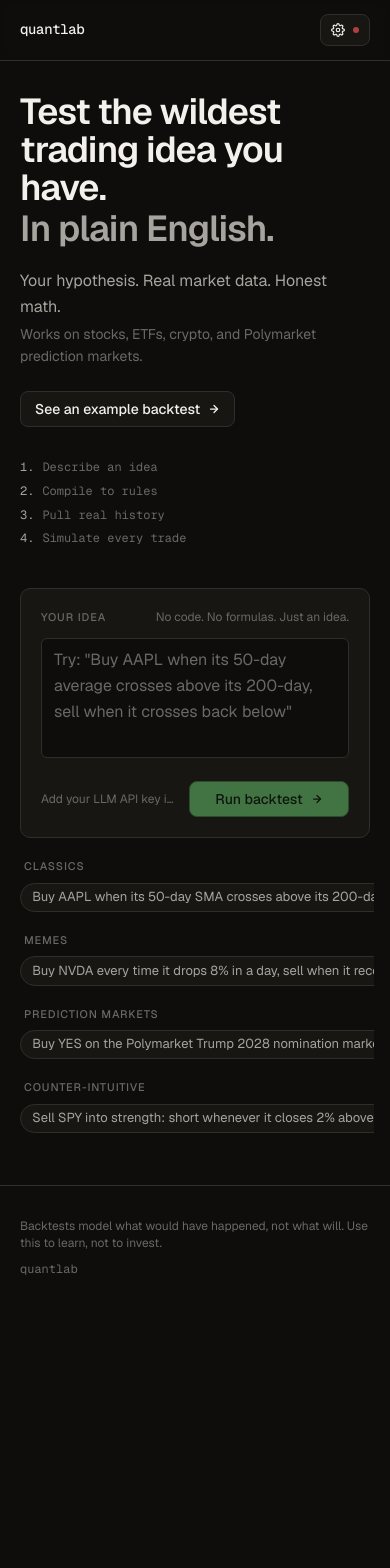
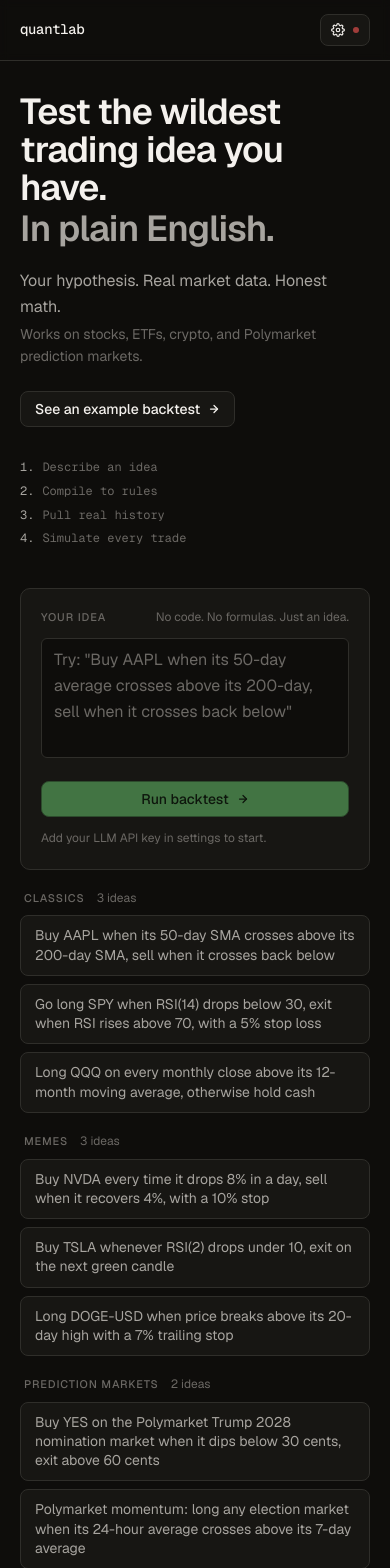
Before and after one commit to ankitsxchdeva/quantlab, a Next.js app: page / in a window 390 px wide. Shown: the top 1568 px of the page. Before the commit the page ends 1310 px from the top, so only its background shows below. Built offline with nearby package versions, Linux system fonts and the light colour scheme.

Commit message:
style(design): FINDING-002 — example chips as wrapping grid, no truncation

```diff
--- a/src/components/StrategyInput.tsx
+++ b/src/components/StrategyInput.tsx
@@ -79,14 +79,14 @@ export default function StrategyInput({
           spellCheck="false"
         />
 
-        <div className="mt-4 flex items-center justify-between gap-3">
-          <p className="text-xs text-text-3 min-w-0 truncate">
+        <div className="mt-4 flex flex-col-reverse sm:flex-row sm:items-center sm:justify-between gap-3">
+          <p className="text-xs text-text-3 leading-relaxed sm:min-w-0 sm:truncate">
             {disabledReason ? disabledReason : <>Press <span className="font-mono text-text-2">{kbd}</span> to run</>}
           </p>
           <button
             onClick={onRun}
             disabled={!canRun || loading}
-            className="btn btn-primary group min-w-[160px]"
+            className="btn btn-primary group min-w-[160px] self-stretch sm:self-auto"
             aria-busy={loading}
           >
             <span className="flex items-center gap-2">
@@ -101,17 +101,20 @@ export default function StrategyInput({
         </div>
       </section>
 
-      <div className="space-y-4">
+      <div className="space-y-5">
         {exampleGroups.map((group) => (
           <div key={group.label}>
-            <div className="micro-label mb-2 px-1">{group.label}</div>
-            <div className="scroll-row flex gap-2 pb-1 -mx-1 px-1">
+            <div className="flex items-baseline gap-3 mb-2 px-1">
+              <span className="micro-label">{group.label}</span>
+              <span className="text-xs text-text-3">{group.items.length} ideas</span>
+            </div>
+            <div className="grid sm:grid-cols-2 lg:grid-cols-3 gap-2">
               {group.items.map((ex) => (
                 <button
                   key={ex}
                   type="button"
                   onClick={() => pickExample(ex)}
-                  className="chip whitespace-nowrap shrink-0 max-w-[420px] truncate"
+                  className="chip whitespace-normal text-left w-full text-sm leading-snug !rounded-lg px-3.5 py-2.5"
                   title={ex}
                 >
                   {ex}
```
